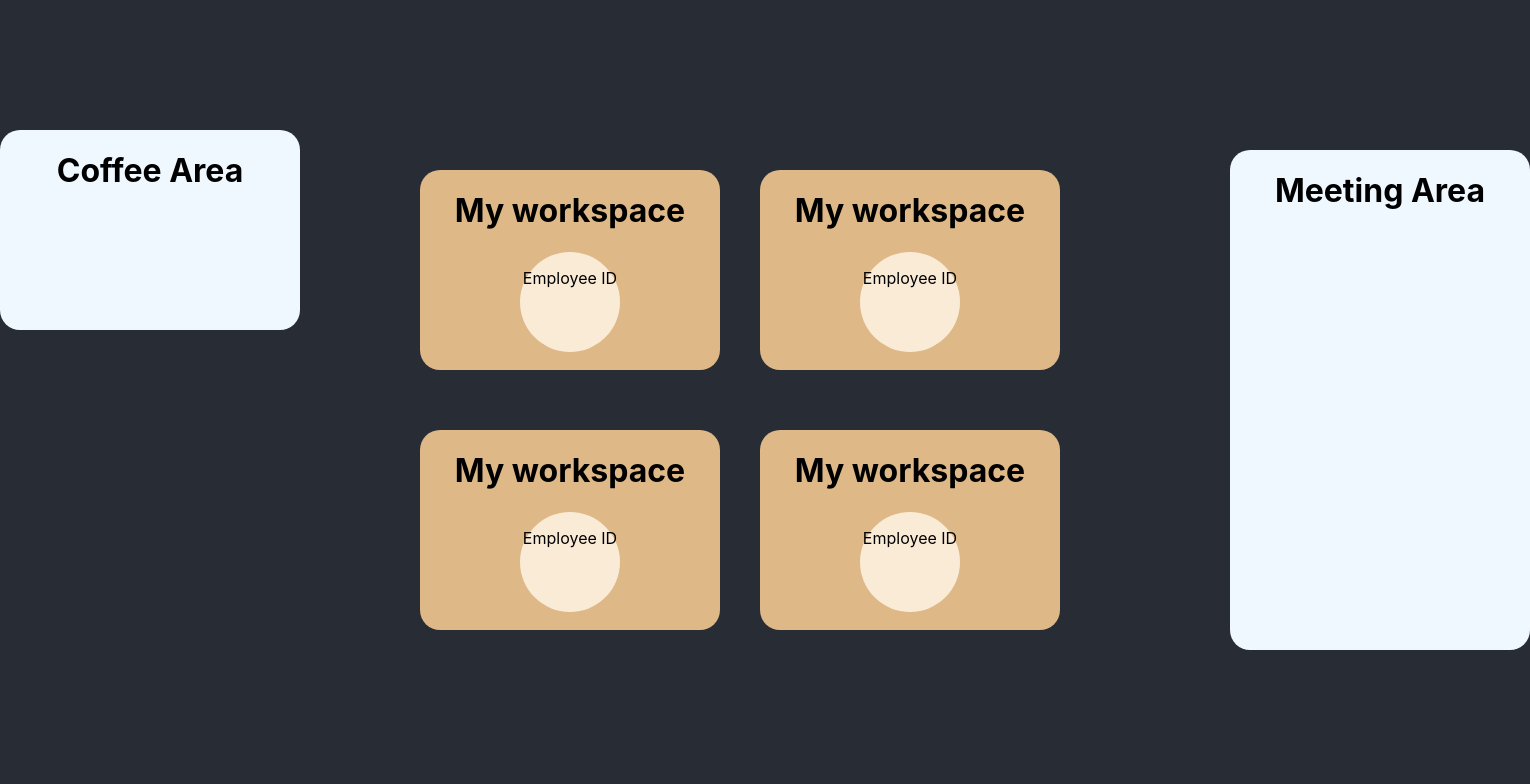
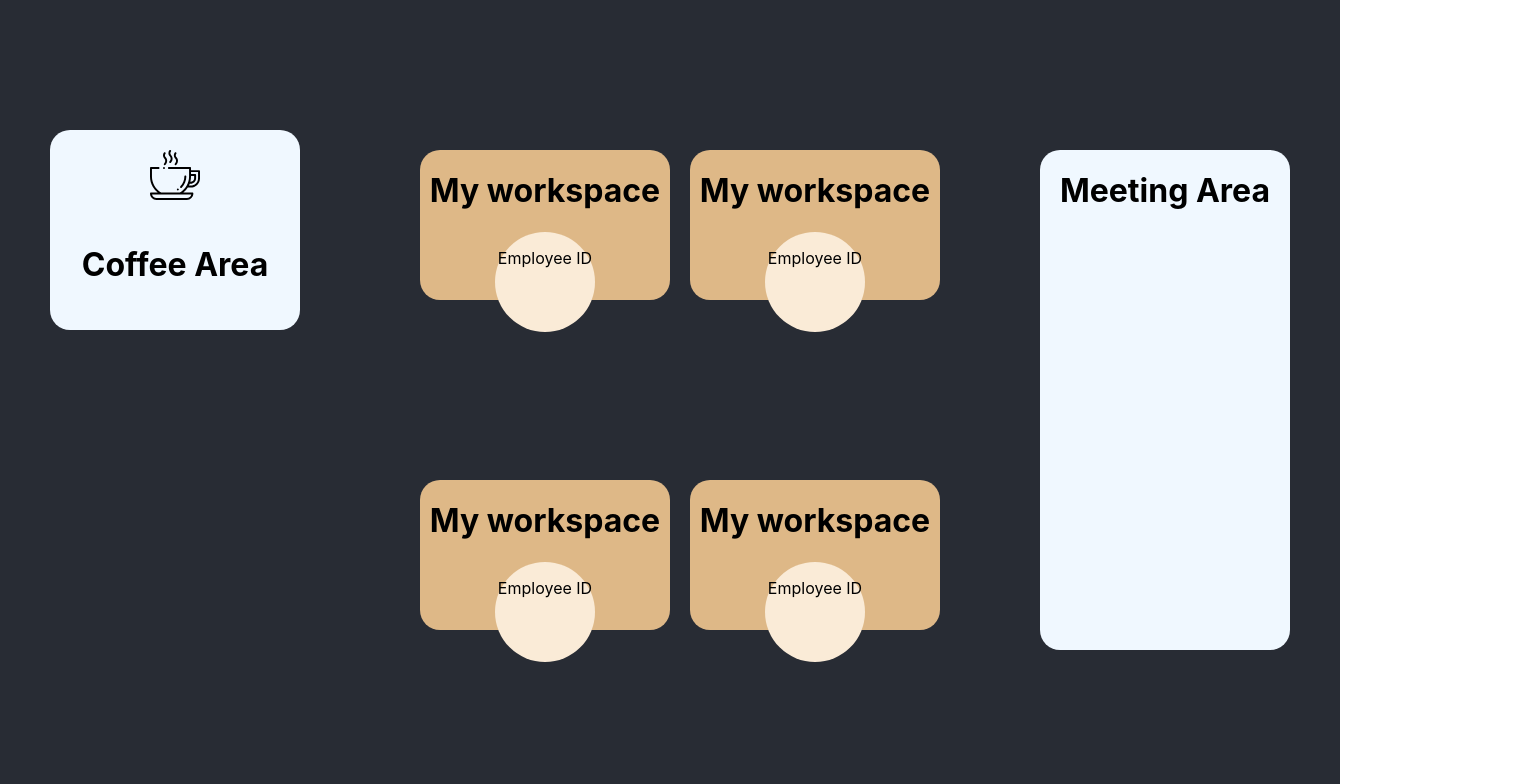
Before and after one commit to MengjieZhao/cubicles, a React (Create React App) app in the folder cubicles-app/: page / in a window 1280 px wide. Shown: the top 784 px of the page, 1530 px wide, since content can reach past the window. Built offline with nearby package versions, Linux system fonts and the light colour scheme.

Commit message:
git add coffee

```diff
--- a/cubicles-app/src/components/CoffeeArea/CoffeeArea.css
+++ b/cubicles-app/src/components/CoffeeArea/CoffeeArea.css
@@ -3,10 +3,16 @@
     background: aliceblue;
     border-radius: 20px;
     height: 200px;
-    width: 300px;
+    width: 250px;
     color: black;
     text-align: center;
     font-size: 16px;
     margin-right: 100px;
     margin-top: -20px;
 }
+
+.img {
+    margin: 20px;
+    height: 50px;
+    width: 50px;
+}
--- a/cubicles-app/src/components/CoffeeArea/CoffeeArea.js
+++ b/cubicles-app/src/components/CoffeeArea/CoffeeArea.js
@@ -1,9 +1,11 @@
 import React from 'react';
 import './CoffeeArea.css';
+import coffee from '../../statics/coffee.svg';
 
 function CoffeeArea() {
   return(
     <div className="coffee" >
+      <img className="img" src={coffee}/>
       <h1>Coffee Area</h1>
     </div>
   )
--- a/cubicles-app/src/components/Desk/Desk.css
+++ b/cubicles-app/src/components/Desk/Desk.css
@@ -2,10 +2,11 @@
 .desk {
   background: burlywood;
   border-radius: 20px;
-  height: 200px;
-  width: 300px;
+  height: 150px;
+  width: 250px;
   text-align: center;
   color: black;
   font-size: 16px;
-  margin: 20px;
+  margin-bottom: 20px;
+  margin-left: 20px;
 }
--- a/cubicles-app/src/components/MeetingArea/Meeting.css
+++ b/cubicles-app/src/components/MeetingArea/Meeting.css
@@ -3,9 +3,9 @@
     background: aliceblue;
     border-radius: 20px;
     height: 500px;
-    width: 300px;
+    width: 250px;
     color: black;
     text-align: center;
     font-size: 16px;
-    margin-left: 150px
+    margin-left: 100px
 }
--- a/cubicles-app/src/components/Office/Office.css
+++ b/cubicles-app/src/components/Office/Office.css
@@ -3,6 +3,7 @@
     display: flex;
     flex-direction: row;
     justify-content: space-between;
+    margin: 50px;
 }
 
 .two_desk {
--- a/cubicles-app/src/components/Office/Office.js
+++ b/cubicles-app/src/components/Office/Office.js
@@ -3,7 +3,6 @@ import './Office.css';
 import Desk from '../Desk/Desk';
 import MeetingArea from '../MeetingArea/MeetingArea';
 import CoffeeArea from '../CoffeeArea/CoffeeArea';
-import Employee from '../Employee/Employee';
 
 
 function Office(){
```
Also changed, not shown: cubicles-app/src/statics/coffee.svg (added).
